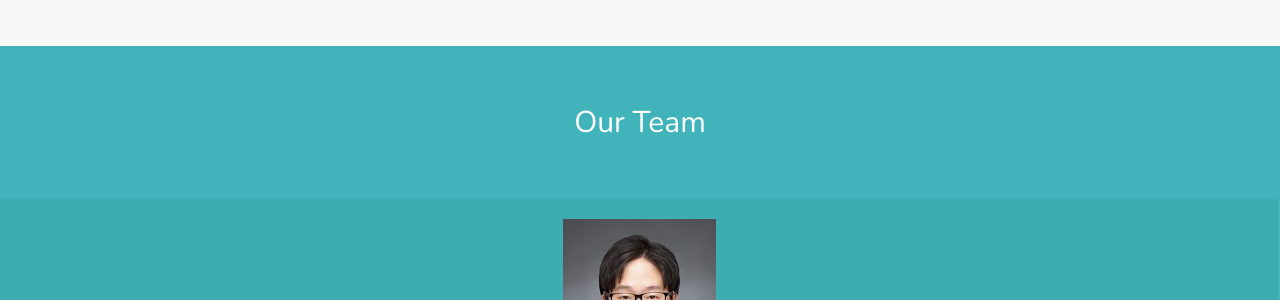
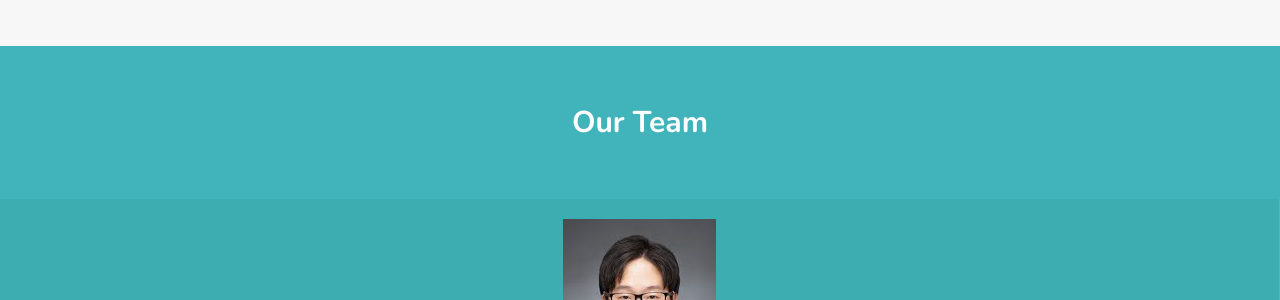
Before and after one commit to cbi-bioinfo/cbi-bioinfo.github.io_old, a Jekyll site: the page built from index.html, in a window 1280 px wide and 900 px high, scrolled down 3703 px. Shown: the part 150-450 px from the top of the window. Built offline with Jekyll 4.4.1, drawn with Linux system fonts in a browser that asks for light colours; nearby versions of some CDN libraries.

```diff
--- a/index.html
+++ b/index.html
@@ -181,7 +181,7 @@
 
 <!-- Start Our team -->
 <div id="team" class="team">
-    <h2 class="section-title">Our Team</h2>
+    <h2 class="section-title"><strong>Our Team</strong></h2>
     <div id="team-carousel">
     {% for member in site.data.team %}
         <div class="expandable-box">
@@ -203,7 +203,7 @@
 <!-- Start Gallery -->
 <div id="gallery" class="gallery">
 
-    <h2 class="section-title">Gallery</h2>
+    <h2 class="section-title"><strong>Gallery</strong></h2>
 
     {% for images in site.data.gallery %}
         <a href="{{ site.baseurl }}/img/gallery/large/{{ images.image_large }}" class="gallery-item expandable-box image-link">
```
Also changed, not shown: 2 other files.
